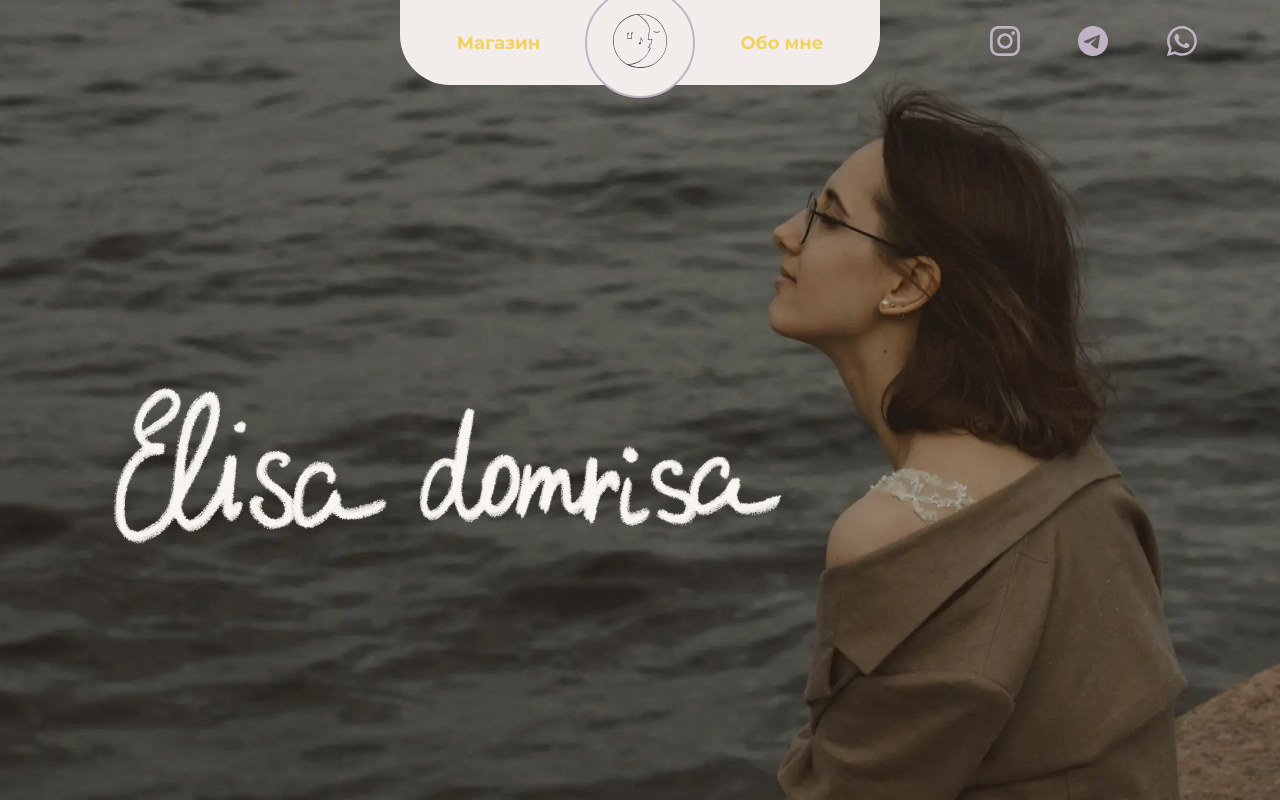
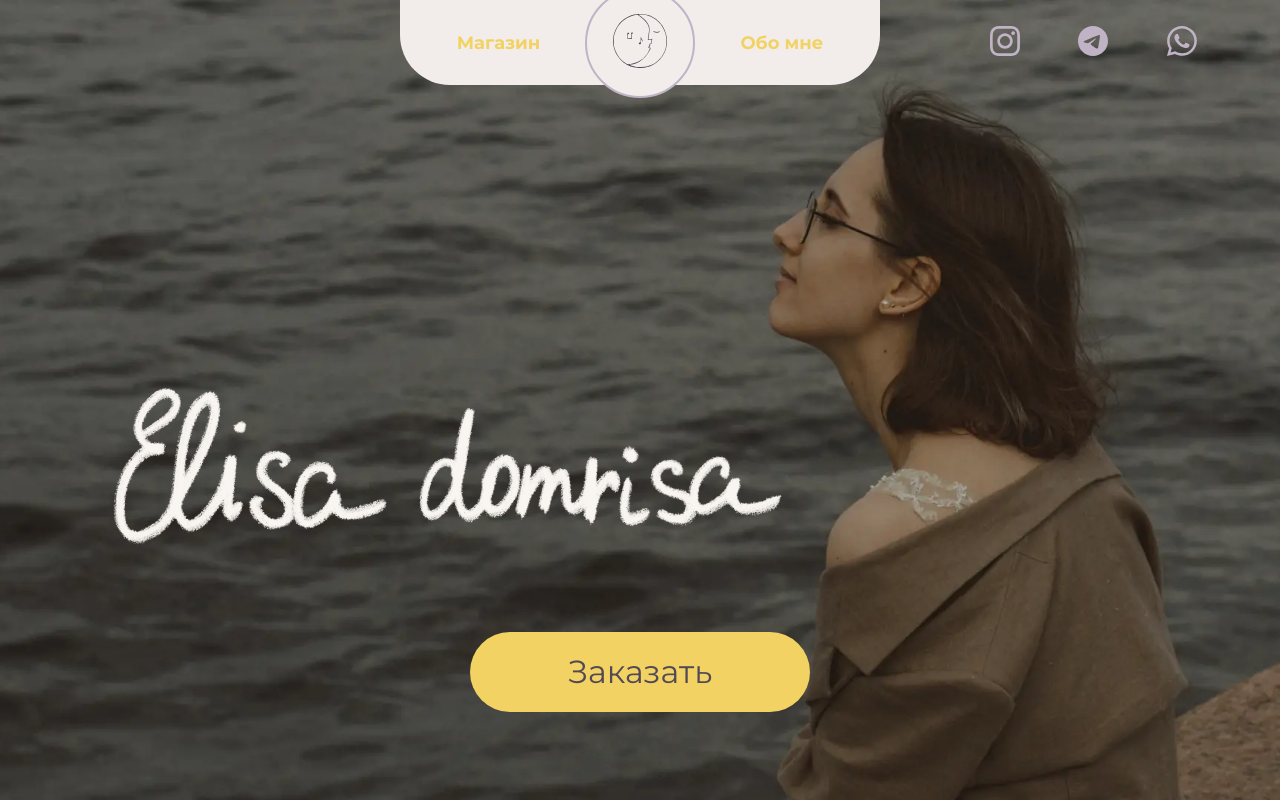
Before and after one commit to slinkyslinky/domrisa, a React (Create React App) app: page / in a window 1280 px wide. Shown: the top 800 px of the page. Built offline with nearby package versions, Linux system fonts and the light colour scheme.

Commit message:
overflow fixed

```diff
--- a/src/components/footer/footer.scss
+++ b/src/components/footer/footer.scss
@@ -11,7 +11,7 @@ footer {
 
    font-size: 20px;
    color: $lil;
-
+   overflow: hidden;
 
 
    ul {
--- a/src/components/homeScreen/homeScreeen.scss
+++ b/src/components/homeScreen/homeScreeen.scss
@@ -8,7 +8,10 @@
    position: relative;
 
    .order-button {
+      position: absolute;
       margin: 0 auto;
+      left: 50%;
+      transform: translateX(-50%);
       top: 79%;
 
    }
--- a/src/index.scss
+++ b/src/index.scss
@@ -18,7 +18,7 @@ body {
    font-weight: 400;
    font-size: calc(20px + (26 - 18) * (100vw - 400px)/(1920 - 400));
    scroll-behavior: smooth;
-   overflow-x: hidden;
+   // overflow-x: hidden;
 }
 
 #root {}
@@ -43,6 +43,7 @@ a {
    }
 
    footer {
+      overflow-x: hidden;
       position: absolute;
       bottom: 0;
       left: 0;
```
